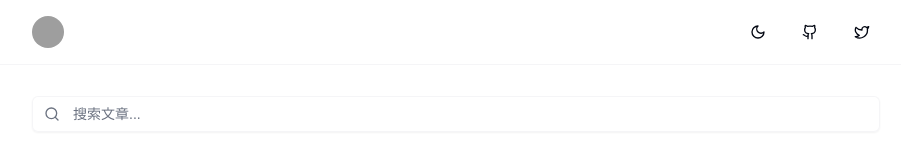
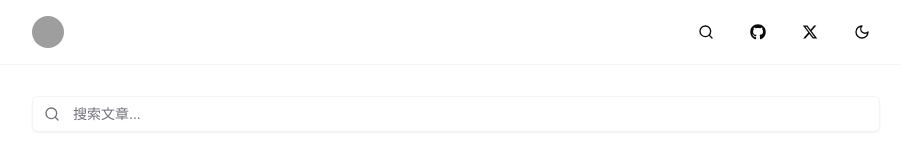
Before and after one commit to liwenka1/next-web-blog, a Next.js app: page / in a window 1280 px wide. Shown: the top 160 px of the page, without its empty margins (184-1085 px from the left). Built offline with nearby package versions, Linux system fonts and the light colour scheme; grey boxes are pictures that could not be loaded.

Commit message:
feat: 修改搜索为弹框

```diff
--- /dev/null
+++ b/app/(site)/components/header/components/search-with-dialog.tsx
@@ -0,0 +1,65 @@
+import { useEffect, useState } from "react"
+import { Search } from "lucide-react"
+
+import { Button } from "@/components/ui/button"
+import { Input } from "@/components/ui/input"
+import { Dialog, DialogContent, DialogTrigger, DialogTitle } from "@/components/ui/dialog"
+
+const posts = [
+  {
+    id: 1,
+    title: "开始使用 Next.js",
+    date: "2024-03-15",
+    summary: "探索 Next.js 的基础知识和最佳实践...",
+    lang: "zh"
+  },
+  {
+    id: 1112,
+    title: "Tailwind CSS 入门指南",
+    date: "2024-02-20",
+    summary: "学习如何使用 Tailwind CSS 构建现代化的用户界面...",
+    lang: "zh"
+  },
+  {
+    id: 33,
+    title: "React Hooks Explained",
+    date: "2024-01-10",
+    summary: "A deep dive into React Hooks and their practical applications...",
+    lang: "en"
+  }
+]
+
+const SearchWithDialog = () => {
+  const [searchTerm, setSearchTerm] = useState("")
+  const [filteredPosts, setFilteredPosts] = useState(posts)
+
+  useEffect(() => {
+    const results = posts.filter((post) => post.title.toLowerCase().includes(searchTerm.toLowerCase()))
+    setFilteredPosts(results)
+  }, [searchTerm])
+
+  return (
+    <Dialog>
+      <DialogTrigger asChild>
+        <Button variant="ghost" size="icon" className="rounded-full">
+          <Search className="h-4 w-4" />
+        </Button>
+      </DialogTrigger>
+      <DialogContent className="h-[80vh] max-h-[480px] w-[90vw] max-w-[680px] p-10">
+        <DialogTitle className="hidden" />
+        <Input
+          type="text"
+          placeholder="搜索文章..."
+          value={searchTerm}
+          onChange={(e) => setSearchTerm(e.target.value)}
+          className="w-full border-border/40 bg-background/60 transition-all duration-300 focus:border-primary"
+        />
+        {filteredPosts.map((post) => (
+          <p key={post.id}>{post.title}</p>
+        ))}
+      </DialogContent>
+    </Dialog>
+  )
+}
+
+export default SearchWithDialog
--- a/app/(site)/components/header.tsx
+++ b/app/(site)/components/header/index.tsx
@@ -1,8 +1,10 @@
 import { useTheme } from "next-themes"
-import { Sun, Moon, Github, Twitter } from "lucide-react"
+import { Sun, Moon } from "lucide-react"
+import { FaGithub, FaXTwitter } from "react-icons/fa6"
 
 import { Button } from "@/components/ui/button"
 import { Avatar, AvatarFallback, AvatarImage } from "@/components/ui/avatar"
+import SearchWithDialog from "./components/search-with-dialog"
 
 const Header = () => {
   const { theme, setTheme } = useTheme()
@@ -55,14 +57,15 @@ const Header = () => {
           </Avatar>
         </div>
         <div className="flex items-center gap-4">
+          <SearchWithDialog />
+          <Button variant="ghost" size="icon" className="rounded-full">
+            <FaGithub className="h-4 w-4" />
+          </Button>
+          <Button variant="ghost" size="icon" className="rounded-full">
+            <FaXTwitter className="h-4 w-4" />
+          </Button>
           <Button variant="ghost" size="icon" className="rounded-full" onClick={handleToggleTheme}>
             {isDark ? <Sun className="h-4 w-4" /> : <Moon className="h-4 w-4" />}
-          </Button>
-          <Button variant="ghost" size="icon" className="rounded-full">
-            <Github className="h-4 w-4" />
-          </Button>
-          <Button variant="ghost" size="icon" className="rounded-full">
-            <Twitter className="h-4 w-4" />
           </Button>
         </div>
       </nav>
--- a/app/(site)/components/post-list.tsx
+++ b/app/(site)/components/post-list/index.tsx
@@ -1,7 +1,8 @@
 import { useState, useEffect } from "react"
 import { Search } from "lucide-react"
+
 import { Input } from "@/components/ui/input"
-import PostCard from "./post-card"
+import PostCard from "./components/post-card"
 
 const posts = [
   {
--- a/components/ui/button.tsx
+++ b/components/ui/button.tsx
@@ -9,28 +9,24 @@ const buttonVariants = cva(
   {
     variants: {
       variant: {
-        default:
-          "bg-primary text-primary-foreground shadow hover:bg-primary/90",
-        destructive:
-          "bg-destructive text-destructive-foreground shadow-sm hover:bg-destructive/90",
-        outline:
-          "border border-input bg-background shadow-sm hover:bg-accent hover:text-accent-foreground",
-        secondary:
-          "bg-secondary text-secondary-foreground shadow-sm hover:bg-secondary/80",
+        default: "bg-primary text-primary-foreground shadow hover:bg-primary/90",
+        destructive: "bg-destructive text-destructive-foreground shadow-sm hover:bg-destructive/90",
+        outline: "border border-input bg-background shadow-sm hover:bg-accent hover:text-accent-foreground",
+        secondary: "bg-secondary text-secondary-foreground shadow-sm hover:bg-secondary/80",
         ghost: "hover:bg-accent hover:text-accent-foreground",
-        link: "text-primary underline-offset-4 hover:underline",
+        link: "text-primary underline-offset-4 hover:underline"
       },
       size: {
         default: "h-9 px-4 py-2",
         sm: "h-8 rounded-md px-3 text-xs",
         lg: "h-10 rounded-md px-8",
-        icon: "h-9 w-9",
-      },
+        icon: "h-9 w-9"
+      }
     },
     defaultVariants: {
       variant: "default",
-      size: "default",
-    },
+      size: "default"
+    }
   }
 )
 
@@ -43,13 +39,7 @@ export interface ButtonProps
 const Button = React.forwardRef<HTMLButtonElement, ButtonProps>(
   ({ className, variant, size, asChild = false, ...props }, ref) => {
     const Comp = asChild ? Slot : "button"
-    return (
-      <Comp
-        className={cn(buttonVariants({ variant, size, className }))}
-        ref={ref}
-        {...props}
-      />
-    )
+    return <Comp className={cn(buttonVariants({ variant, size, className }))} ref={ref} {...props} />
   }
 )
 Button.displayName = "Button"
--- /dev/null
+++ b/components/ui/dialog.tsx
@@ -0,0 +1,97 @@
+"use client"
+
+import * as React from "react"
+import * as DialogPrimitive from "@radix-ui/react-dialog"
+import { X } from "lucide-react"
+
+import { cn } from "@/lib/utils"
+
+const Dialog = DialogPrimitive.Root
+
+const DialogTrigger = DialogPrimitive.Trigger
+
+const DialogPortal = DialogPrimitive.Portal
+
+const DialogClose = DialogPrimitive.Close
+
+const DialogOverlay = React.forwardRef<
+  React.ElementRef<typeof DialogPrimitive.Overlay>,
+  React.ComponentPropsWithoutRef<typeof DialogPrimitive.Overlay>
+>(({ className, ...props }, ref) => (
+  <DialogPrimitive.Overlay
+    ref={ref}
+    className={cn(
+      "fixed inset-0 z-50 bg-black/80 data-[state=open]:animate-in data-[state=closed]:animate-out data-[state=closed]:fade-out-0 data-[state=open]:fade-in-0",
+      className
+    )}
+    {...props}
+  />
+))
+DialogOverlay.displayName = DialogPrimitive.Overlay.displayName
+
+const DialogContent = React.forwardRef<
+  React.ElementRef<typeof DialogPrimitive.Content>,
+  React.ComponentPropsWithoutRef<typeof DialogPrimitive.Content>
+>(({ className, children, ...props }, ref) => (
+  <DialogPortal>
+    <DialogOverlay />
+    <DialogPrimitive.Content
+      ref={ref}
+      className={cn(
+        "fixed left-[50%] top-[50%] z-50 grid w-full max-w-lg translate-x-[-50%] translate-y-[-50%] gap-4 border bg-background p-6 shadow-lg duration-200 data-[state=open]:animate-in data-[state=closed]:animate-out data-[state=closed]:fade-out-0 data-[state=open]:fade-in-0 data-[state=closed]:zoom-out-95 data-[state=open]:zoom-in-95 data-[state=closed]:slide-out-to-left-1/2 data-[state=closed]:slide-out-to-top-[48%] data-[state=open]:slide-in-from-left-1/2 data-[state=open]:slide-in-from-top-[48%] sm:rounded-lg",
+        className
+      )}
+      {...props}
+    >
+      {children}
+      <DialogPrimitive.Close className="absolute right-4 top-4 rounded-sm opacity-70 ring-offset-background transition-opacity hover:opacity-100 focus:outline-none focus:ring-2 focus:ring-ring focus:ring-offset-2 disabled:pointer-events-none data-[state=open]:bg-accent data-[state=open]:text-muted-foreground">
+        <X className="h-4 w-4" />
+        <span className="sr-only">Close</span>
+      </DialogPrimitive.Close>
+    </DialogPrimitive.Content>
+  </DialogPortal>
+))
+DialogContent.displayName = DialogPrimitive.Content.displayName
+
+const DialogHeader = ({ className, ...props }: React.HTMLAttributes<HTMLDivElement>) => (
+  <div className={cn("flex flex-col space-y-1.5 text-center sm:text-left", className)} {...props} />
+)
+DialogHeader.displayName = "DialogHeader"
+
+const DialogFooter = ({ className, ...props }: React.HTMLAttributes<HTMLDivElement>) => (
+  <div className={cn("flex flex-col-reverse sm:flex-row sm:justify-end sm:space-x-2", className)} {...props} />
+)
+DialogFooter.displayName = "DialogFooter"
+
+const DialogTitle = React.forwardRef<
+  React.ElementRef<typeof DialogPrimitive.Title>,
+  React.ComponentPropsWithoutRef<typeof DialogPrimitive.Title>
+>(({ className, ...props }, ref) => (
+  <DialogPrimitive.Title
+    ref={ref}
+    className={cn("text-lg font-semibold leading-none tracking-tight", className)}
+    {...props}
+  />
+))
+DialogTitle.displayName = DialogPrimitive.Title.displayName
+
+const DialogDescription = React.forwardRef<
+  React.ElementRef<typeof DialogPrimitive.Description>,
+  React.ComponentPropsWithoutRef<typeof DialogPrimitive.Description>
+>(({ className, ...props }, ref) => (
+  <DialogPrimitive.Description ref={ref} className={cn("text-sm text-muted-foreground", className)} {...props} />
+))
+DialogDescription.displayName = DialogPrimitive.Description.displayName
+
+export {
+  Dialog,
+  DialogPortal,
+  DialogOverlay,
+  DialogTrigger,
+  DialogClose,
+  DialogContent,
+  DialogHeader,
+  DialogFooter,
+  DialogTitle,
+  DialogDescription
+}
--- a/package.json
+++ b/package.json
@@ -12,6 +12,7 @@
   },
   "dependencies": {
     "@radix-ui/react-avatar": "^1.1.1",
+    "@radix-ui/react-dialog": "^1.1.2",
     "@radix-ui/react-select": "^2.1.2",
     "@radix-ui/react-slot": "^1.1.0",
     "class-variance-authority": "^0.7.0",
@@ -22,6 +23,7 @@
     "next-themes": "^0.4.3",
     "react": "19.0.0-rc-66855b96-20241106",
     "react-dom": "19.0.0-rc-66855b96-20241106",
+    "react-icons": "^5.3.0",
     "tailwind-merge": "^2.5.4",
     "tailwindcss-animate": "^1.0.7"
   },
--- a/styles/globals.css
+++ b/styles/globals.css
@@ -1,6 +1,11 @@
 @tailwind base;
 @tailwind components;
 @tailwind utilities;
+
+html,
+body {
+  height: 100%;
+}
 
 body {
   font-family: Arial, Helvetica, sans-serif;
@@ -9,24 +14,24 @@ body {
 @layer base {
   :root {
     --background: 0 0% 100%;
-    --foreground: 224 71.4% 4.1%;
+    --foreground: 240 10% 3.9%;
     --card: 0 0% 100%;
-    --card-foreground: 224 71.4% 4.1%;
+    --card-foreground: 240 10% 3.9%;
     --popover: 0 0% 100%;
-    --popover-foreground: 224 71.4% 4.1%;
-    --primary: 262.1 83.3% 57.8%;
-    --primary-foreground: 210 20% 98%;
-    --secondary: 220 14.3% 95.9%;
-    --secondary-foreground: 220.9 39.3% 11%;
-    --muted: 220 14.3% 95.9%;
-    --muted-foreground: 220 8.9% 46.1%;
-    --accent: 220 14.3% 95.9%;
-    --accent-foreground: 220.9 39.3% 11%;
+    --popover-foreground: 240 10% 3.9%;
+    --primary: 240 5.9% 10%;
+    --primary-foreground: 0 0% 98%;
+    --secondary: 240 4.8% 95.9%;
+    --secondary-foreground: 240 5.9% 10%;
+    --muted: 240 4.8% 95.9%;
+    --muted-foreground: 240 3.8% 46.1%;
+    --accent: 240 4.8% 95.9%;
+    --accent-foreground: 240 5.9% 10%;
     --destructive: 0 84.2% 60.2%;
-    --destructive-foreground: 210 20% 98%;
-    --border: 220 13% 91%;
-    --input: 220 13% 91%;
-    --ring: 262.1 83.3% 57.8%;
+    --destructive-foreground: 0 0% 98%;
+    --border: 240 5.9% 90%;
+    --input: 240 5.9% 90%;
+    --ring: 240 5.9% 10%;
     --radius: 0.5rem;
     --chart-1: 12 76% 61%;
     --chart-2: 173 58% 39%;
@@ -36,25 +41,25 @@ body {
   }
 
   .dark {
-    --background: 224 71.4% 4.1%;
-    --foreground: 210 20% 98%;
-    --card: 224 71.4% 4.1%;
-    --card-foreground: 210 20% 98%;
-    --popover: 224 71.4% 4.1%;
-    --popover-foreground: 210 20% 98%;
-    --primary: 263.4 70% 50.4%;
-    --primary-foreground: 210 20% 98%;
-    --secondary: 215 27.9% 16.9%;
-    --secondary-foreground: 210 20% 98%;
-    --muted: 215 27.9% 16.9%;
-    --muted-foreground: 217.9 10.6% 64.9%;
-    --accent: 215 27.9% 16.9%;
-    --accent-foreground: 210 20% 98%;
+    --background: 240 10% 3.9%;
+    --foreground: 0 0% 98%;
+    --card: 240 10% 3.9%;
+    --card-foreground: 0 0% 98%;
+    --popover: 240 10% 3.9%;
+    --popover-foreground: 0 0% 98%;
+    --primary: 0 0% 98%;
+    --primary-foreground: 240 5.9% 10%;
+    --secondary: 240 3.7% 15.9%;
+    --secondary-foreground: 0 0% 98%;
+    --muted: 240 3.7% 15.9%;
+    --muted-foreground: 240 5% 64.9%;
+    --accent: 240 3.7% 15.9%;
+    --accent-foreground: 0 0% 98%;
     --destructive: 0 62.8% 30.6%;
-    --destructive-foreground: 210 20% 98%;
-    --border: 215 27.9% 16.9%;
-    --input: 215 27.9% 16.9%;
-    --ring: 263.4 70% 50.4%;
+    --destructive-foreground: 0 0% 98%;
+    --border: 240 3.7% 15.9%;
+    --input: 240 3.7% 15.9%;
+    --ring: 240 4.9% 83.9%;
     --chart-1: 220 70% 50%;
     --chart-2: 160 60% 45%;
     --chart-3: 30 80% 55%;
```
Also changed, not shown: components/ui/avatar.tsx (+3 -13 lines), components/ui/select.tsx (+6 -21 lines), app/(site)/components/post-list/components/post-card.tsx (renamed from app/(site)/components/post-card.tsx), 1 other file (tests, documents, lock files or other folders).
